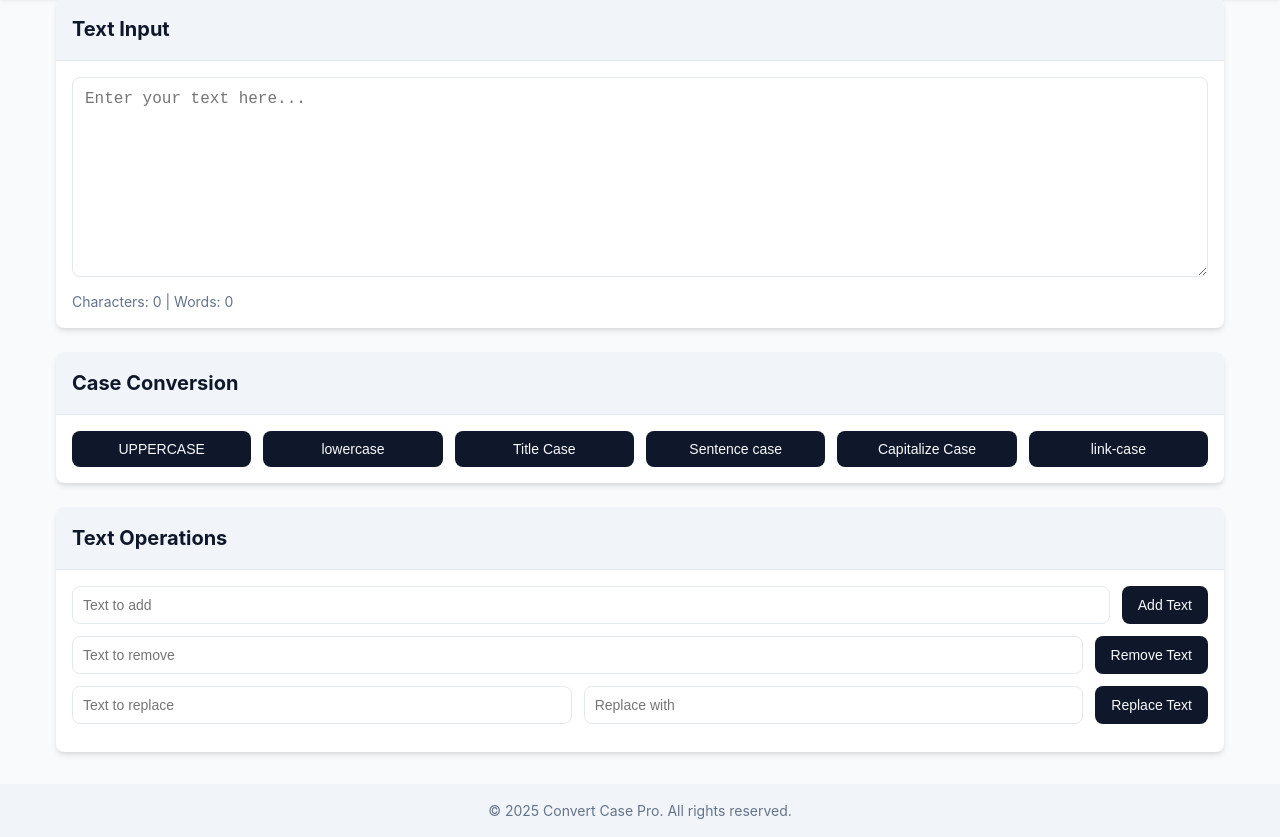
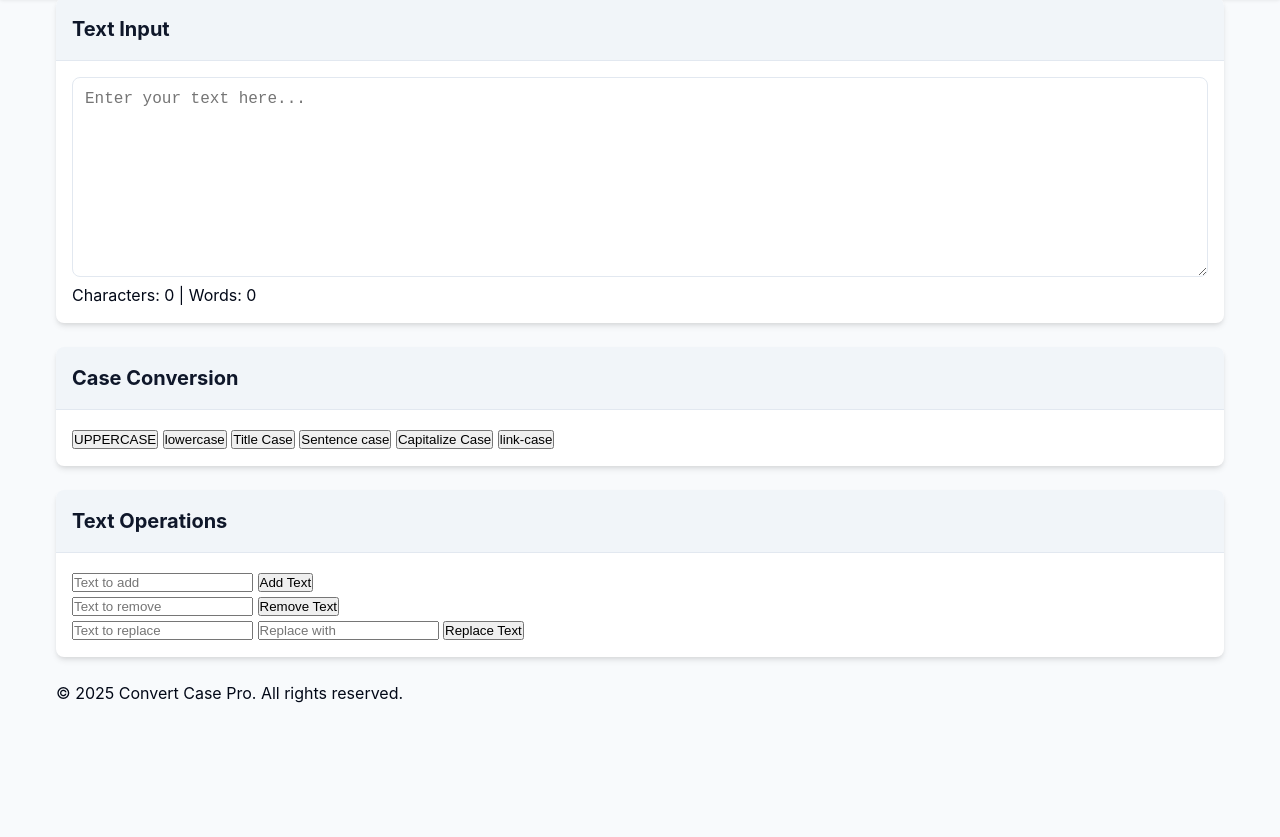
Before and after one commit to online-games-free/blogtool, a plain HTML site: page case/index.html in a window 1280 px wide. Shown: the part 70-907 px from the top of the page. After the commit the page ends 800 px from the top, so only its background shows below. Drawn offline with Linux system fonts and the light colour scheme.

Commit message:
Update styles.css

```diff
--- a/case/styles.css
+++ b/case/styles.css
@@ -103,85 +103,4 @@ textarea:focus {
 }
 
 .text-info {
-    margin-top: 0.5rem;
-    font-size: 0.875rem;
-    color: var(--muted-foreground);
-}
-
-.button-grid {
-    display: grid;
-    grid-template-columns: repeat(auto-fit, minmax(150px, 1fr));
-    gap: 0.75rem;
-}
-
-button {
-    background-color: var(--primary);
-    color: var(--primary-foreground);
-    border: none;
-    border-radius: var(--radius);
-    padding: 0.625rem 1rem;
-    font-size: 0.875rem;
-    font-weight: 500;
-    cursor: pointer;
-    transition: all 0.2s ease;
-}
-
-button:hover {
-    background-color: var(--primary-foreground);
-    color: var(--primary);
-}
-
-button:focus {
-    outline: none;
-    box-shadow: 0 0 0 2px var(--background), 0 0 0 4px var(--primary);
-}
-
-.input-group {
-    display: flex;
-    gap: 0.75rem;
-    margin-bottom: 0.75rem;
-}
-
-input[type="text"] {
-    flex-grow: 1;
-    padding: 0.625rem;
-    border: 1px solid var(--input);
-    border-radius: var(--radius);
-    font-size: 0.875rem;
-    transition: border-color 0.3s ease;
-}
-
-input[type="text"]:focus {
-    outline: none;
-    border-color: var(--ring);
-    box-shadow: 0 0 0 2px rgba(148, 163, 184, 0.2);
-}
-
-footer {
-    background-color: var(--muted);
-    color: var(--muted-foreground);
-    padding: 1rem 0;
-    margin-top: 2rem;
-    text-align: center;
-    font-size: 0.875rem;
-}
-
-@media (max-width: 640px) {
-    .button-grid {
-        grid-template-columns: 1fr 1fr;
-    }
-
-    .input-group {
-        flex-direction: column;
-    }
-
-    button {
-        width: 100%;
-    }
-}
-
-@media (max-width: 480px) {
-    .button-grid {
-        grid-template-columns: 1fr;
-    }
-}
+    margin-top:
```
